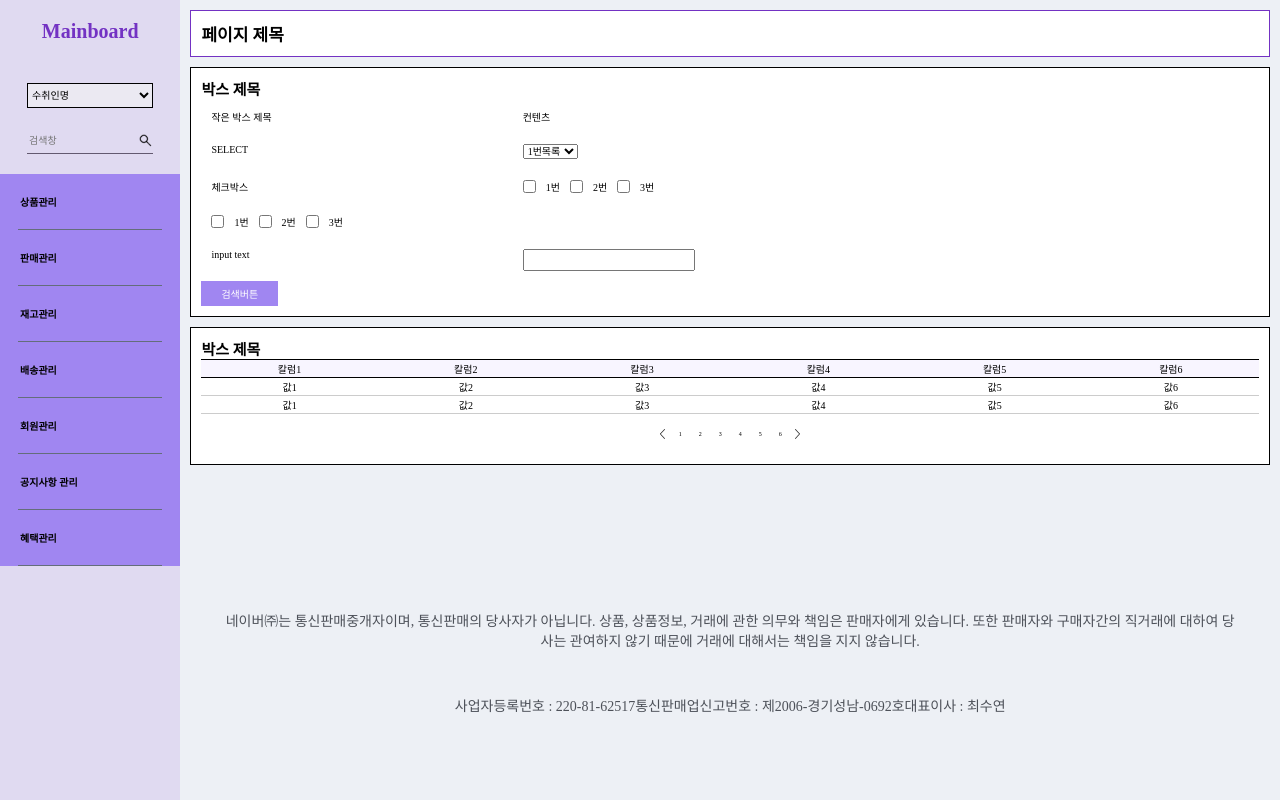
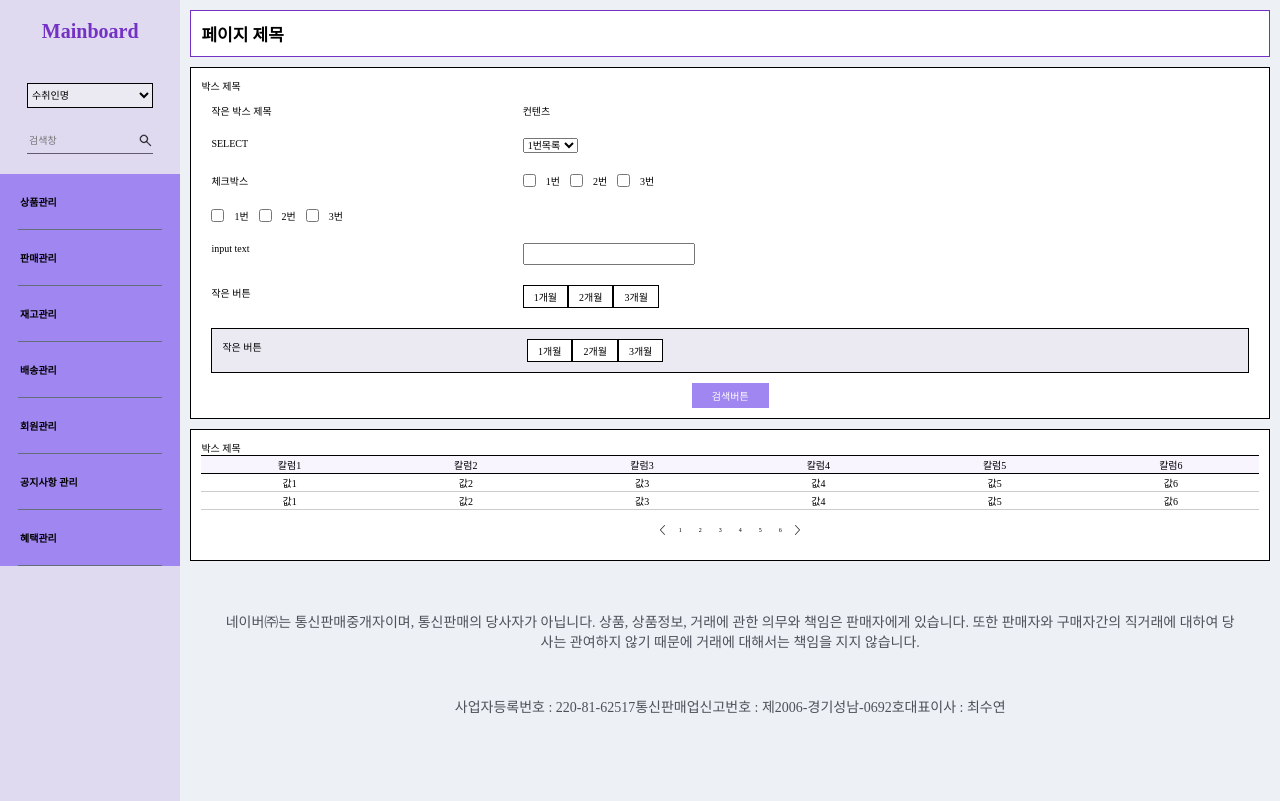
Before and after one commit to gozingamrae/mainboard-frontend--management, a React (Create React App) app: page / in a window 1280 px wide. Built offline with nearby package versions, Linux system fonts and the light colour scheme; a web font is replaced by a local one.

Commit message:
Add common 스타일 추가

```diff
--- a/src/common/Common.js
+++ b/src/common/Common.js
@@ -10,10 +10,7 @@ function Common(){
             <SearchBox/>
             <CommonTable/>
         </div>
-
     )
-
-
 }
 
 export default Common;
--- a/src/common/Common.module.css
+++ b/src/common/Common.module.css
@@ -13,6 +13,19 @@
     font-weight: bold;
 }
 
+.subButton{
+    background-color: white;
+    border : 1px solid black;
+    padding : 3px 10px 3px 10px;
+}
+.clickedSubButton{
+    background-color: white;
+    border : 1px solid #7332C3;
+    color : #7332C3;
+    padding : 3px 10px 3px 10px;
+}
+
+
 /* 검색 버튼 스타일 */
 .searchButton{
     background-color: #A086F1;
@@ -25,7 +38,6 @@
     font-weight: 100;
     margin: auto;
 }
-
 /* 박스 스타일 */
 .box{
     margin-top : 10px;
@@ -62,20 +74,29 @@
     display : flex;
     padding : 10px;
 }
-.subBox h1{
+
+.borderSubBox{
+    display : flex;
+    padding : 10px;
+    margin : 10px;
+    background-color: #EBE9F2 ;
+    border : 1px solid black;
+}
+
+.box h1{
     width : 30%;
     font-size : 10px;
     font-weight: 100;
 }
-.subBox div{
+.box div{
     font-size : 10px;
     display : flex;
 }
-.subBox .checkBox label{
+.box .checkBox label{
     margin-left: 10px;
     margin-right: 10px;
 }
-.subBox select{
+.box select{
     font-size : 10px;
 }
 .pageButtonBox{
--- a/src/common/SearchBox.js
+++ b/src/common/SearchBox.js
@@ -1,6 +1,12 @@
+import { useState } from "react";
 import style from "./Common.module.css"
 
 function SearchBox(){
+    const [focusData, setFocusData]  = useState({"subButton" : 0 , "pageNum" : 1});
+
+    const onClickButton = (e) => {
+        setFocusData({ ...focusData, "subButton" : e.target.id});
+    }
     return (
         <div className={style.box}>
             <h1>박스 제목</h1>
@@ -56,9 +62,32 @@ function SearchBox(){
                     <input type="text"/>
                 </div>
             </div>
+            <div className={style.subBox}>
+                <h1>작은 버튼</h1>
+                <div>
+                    {focusData.subButton =="subButton1"?
+                        <div id="subButton1" onClick={onClickButton} className={style.clickedSubButton}>1개월</div> : <div id="subButton1" onClick={onClickButton} className={style.subButton}>1개월</div>}
+                        {focusData.subButton =="subButton2"?
+                        <div id="subButton2" onClick={onClickButton} className={style.clickedSubButton}>2개월</div> : <div id="subButton2" onClick={onClickButton} className={style.subButton}>2개월</div>}
+                        {focusData.subButton =="subButton3"?
+                        <div id="subButton3" onClick={onClickButton} className={style.clickedSubButton}>3개월</div> : <div id="subButton3" onClick={onClickButton} className={style.subButton}>3개월</div>}
+                </div>
+            </div>
+            <div className={style.borderSubBox}>
+                <h1>작은 버튼</h1>
+                <div>
+                    {focusData.subButton =="subButton1"?
+                        <div id="subButton1" onClick={onClickButton} className={style.clickedSubButton}>1개월</div> : <div id="subButton1" onClick={onClickButton} className={style.subButton}>1개월</div>}
+                        {focusData.subButton =="subButton2"?
+                        <div id="subButton2" onClick={onClickButton} className={style.clickedSubButton}>2개월</div> : <div id="subButton2" onClick={onClickButton} className={style.subButton}>2개월</div>}
+                        {focusData.subButton =="subButton3"?
+                        <div id="subButton3" onClick={onClickButton} className={style.clickedSubButton}>3개월</div> : <div id="subButton3" onClick={onClickButton} className={style.subButton}>3개월</div>}
+                </div>
+            </div>
             <div>
                 <button className={style.searchButton}>검색버튼</button>
             </div>
+
         </div>
     )
 }
```
